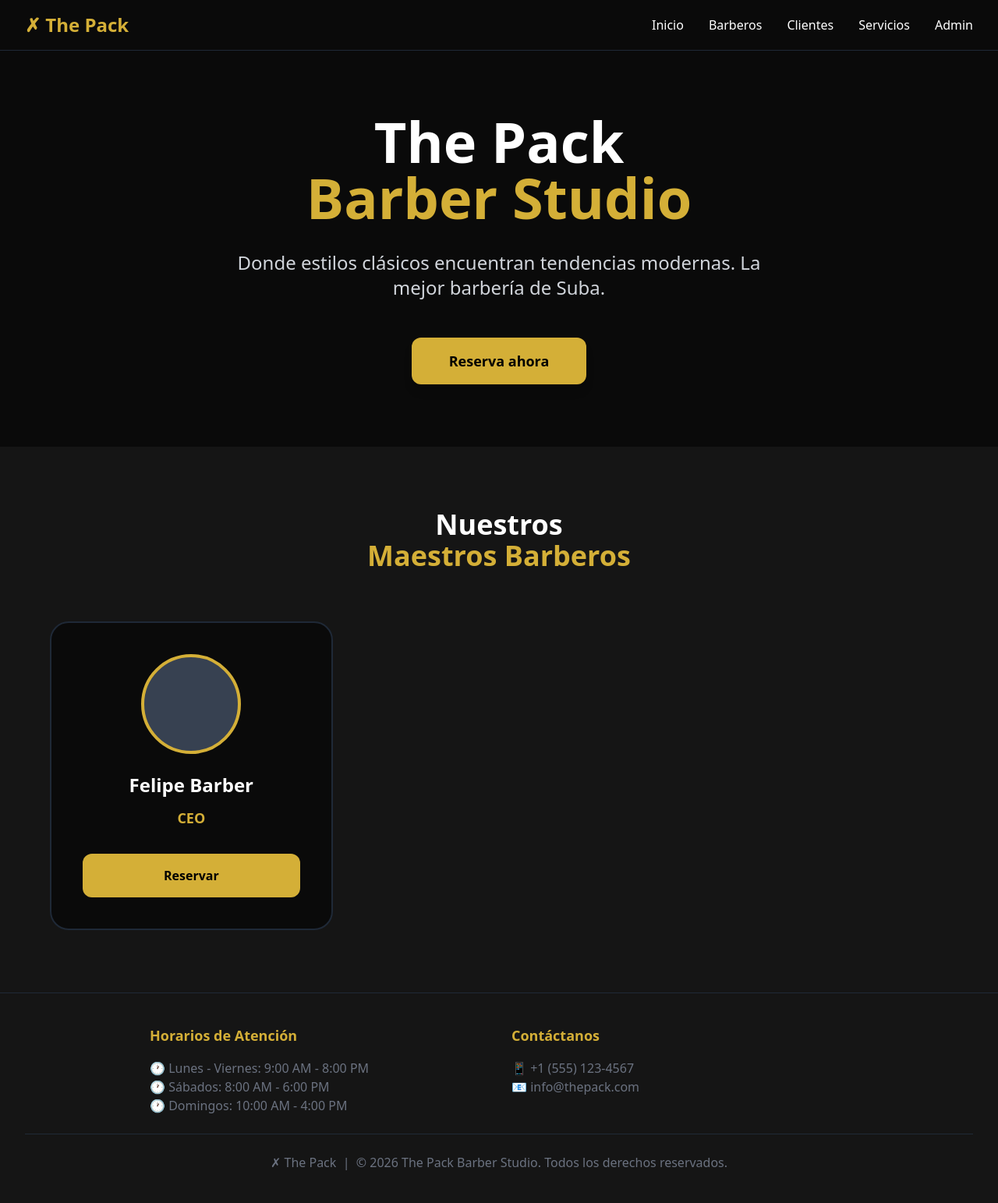
After one commit to DavnicG/the-pack-barberia, a Django app: page / in a window 1280 px wide. The commit adds this page. Shown: the whole page at 78% size. Run offline with Django 5.2, Linux system fonts and the light colour scheme; data comes from the database, SQL or seed files in the repository; some libraries are stand-ins or nearby versions.

Commit message:
"Actualizacion con base.html"

```diff
--- a/barberia_project/urls.py
+++ b/barberia_project/urls.py
@@ -16,8 +16,10 @@ Including another URLconf
 """
 from django.contrib import admin
 from django.urls import path, include
+from . import views
 
 urlpatterns = [
+    path('', views.index, name='index'),
     path('admin/', admin.site.urls),
     path('barberos/', include('barberos.urls')),
     path('clientes/', include('clientes.urls')),
--- /dev/null
+++ b/barberia_project/views.py
@@ -0,0 +1,8 @@
+from django.shortcuts import render
+from barberos.models import Barbero
+
+def index(request):
+    """Página principal del sitio"""
+    barberos = Barbero.objects.all()
+
+    return render(request, 'index.html', {'barberos': barberos})
--- a/templates/base.html
+++ b/templates/base.html
@@ -4,20 +4,67 @@
     <meta charset="UTF-8">
     <meta name="viewport" content="width=device-width, initial-scale=1.0">
     <title>{% block title %}The Pack Barber Studio{% endblock %}</title>
+
+    <!-- Tailwind CDN + Colores custom Figma -->
+    <script src="https://cdn.tailwindcss.com"></script>
+    <script>
+    tailwind.config = {
+        theme: {
+        extend: {
+            colors: {
+            'black-main': '#0A0A0A',
+            'black-card': '#151515',
+            'gold-main': '#D4AF37',
+            'gold-dark': '#B8972E',
+            'gray-footer': '#6B7280',
+            },
+            fontFamily: {
+            'barber': ['Inter', 'sans-serif'],
+            }
+        }
+        }
+    }
+    </script>
 </head>
 
-<body>
-     <!-- Barra de navegacion -->
-    <nav>
-        <a href="{% url 'lista_barberos'%}">Barberos</a> |
-        <a href="{% url 'lista_clientes'%}">Clientes</a> |
-        <a href="{% url 'lista_servicios'%}">Servicios</a> |
-        <a href="/admin/">Admin</a> |
-    </nav>
-     <!-- este block muestra los contenidos de cada lista -->
-    {% block content %}
-    {% endblock %}
+<body class="bg-black-main text-white min-h-screen">
+    <!-- HEADER -->
+    <header class="bg-black-main border-b border-gray-800 px-8 py-4 flex justify-between items-center">
+        <!-- Logo dorado -->
+        <div class="text-gold-main font-bold text-2xl">✗ The Pack</div>
+        <!-- Navegación -->
+        <nav class="flex gap-8">
+            <a href="{% url 'index' %}" class="hover:text-gold-main transition-colors">Inicio</a>
+            <a href="{% url 'lista_barberos' %}" class="hover:text-gold-main transition-colors">Barberos</a>
+            <a href="{% url 'lista_clientes' %}" class="hover:text-gold-main transition-colors">Clientes</a>
+            <a href="{% url 'lista_servicios' %}" class="hover:text-gold-main transition-colors">Servicios</a>
+            <a href="/admin/" class="hover:text-gold-main transition-colors">Admin</a>
+        </nav>
+    </header>
 
-    <footer>The Pack Barber Studio © 2026</footer>
+    <!-- CONTENIDO PRINCIPAL -->
+    <main class="flex-grow">
+        {% block content %}{% endblock %}
+    </main>
+
+    <!-- FOOTER -->
+    <footer class="bg-black-card border-t border-gray-800 px-8 py-10">
+        <div class="max-w-4xl mx-auto grid grid-cols-2 gap-8 mb-6">
+            <div>
+                <h3 class="text-gold-main text-lg font-semibold mb-4">Horarios de Atención</h3>
+                <p class="text-gray-footer">🕐 Lunes - Viernes: 9:00 AM - 8:00 PM</p>
+                <p class="text-gray-footer">🕐 Sábados: 8:00 AM - 6:00 PM</p>
+                <p class="text-gray-footer">🕐 Domingos: 10:00 AM - 4:00 PM</p>
+            </div>
+            <div>
+                <h3 class="text-gold-main text-lg font-semibold mb-4">Contáctanos</h3>
+                <p class="text-gray-footer">📱 +1 (555) 123-4567</p>
+                <p class="text-gray-footer">📧 info@thepack.com</p>
+            </div>
+        </div>
+        <div class="text-center text-gray-footer border-t border-gray-800 pt-6">
+            <p>✗ The Pack &nbsp;|&nbsp; © 2026 The Pack Barber Studio. Todos los derechos reservados.</p>
+        </div>
+    </footer>
 </body>
 </html>
--- /dev/null
+++ b/templates/index.html
@@ -0,0 +1,50 @@
+{% extends "base.html" %}
+
+{% block title %}The Pack Barber Studio{% endblock %}
+
+{% block content %}
+<!-- Hero Section -->
+<section class="text-center py-20 px-8">
+    <h1 class="text-5xl md:text-7xl font-bold mb-8">
+        The Pack
+        <span class="text-gold-main block">Barber Studio</span>
+    </h1>
+
+    <p class="text-xl md:text-2xl text-gray-300 max-w-2xl mx-auto mb-12 font-light">
+        Donde estilos clásicos encuentran tendencias modernas. La mejor barbería de Suba.
+    </p>
+
+    <a href="{% url 'lista_servicios' %}"
+       class="bg-gold-main text-black px-12 py-4 text-lg font-bold rounded-xl hover:bg-gold-dark transition-all inline-block shadow-lg hover:shadow-xl">
+        Reserva ahora
+    </a>
+</section>
+
+<!-- Barberos Section -->
+<section class="py-20 px-8 bg-black-card">
+    <h2 class="text-4xl font-bold text-center mb-16">
+        Nuestros
+        <span class="text-gold-main block">Maestros Barberos</span>
+    </h2>
+
+    <div class="max-w-6xl mx-auto grid grid-cols-1 md:grid-cols-3 gap-8">
+        {% for barbero in barberos %}
+            <div class="bg-black-main border-2 border-gray-800 hover:border-gold-main rounded-3xl p-10 text-center hover:scale-105 transition-all group">
+                <!-- Foto placeholder -->
+                <div class="w-32 h-32 bg-gray-700 rounded-full mx-auto mb-6 border-4 border-gold-main group-hover:border-gold-dark transition-colors"></div>
+
+                <h3 class="text-2xl font-bold mb-3 text-white">{{ barbero.nombre }}</h3>
+                <p class="text-gold-main text-lg mb-8 font-semibold">{{ barbero.especialidad }}</p>
+
+                <a href="#" class="bg-gold-main text-black font-bold py-4 px-8 rounded-xl w-full block hover:bg-gold-dark transition-all">
+                    Reservar
+                </a>
+            </div>
+        {% empty %}
+            <div class="col-span-full text-center py-20">
+                <p class="text-gray-400 text-xl">No hay barberos disponibles.</p>
+            </div>
+        {% endfor %}
+    </div>
+</section>
+{% endblock %}
```
